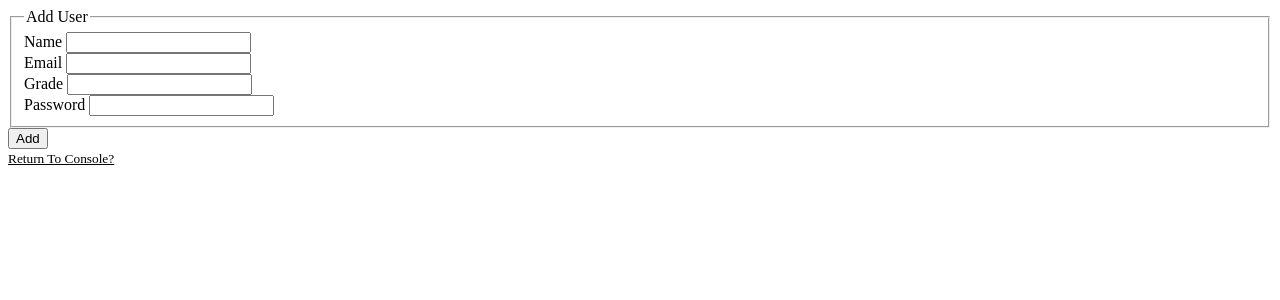
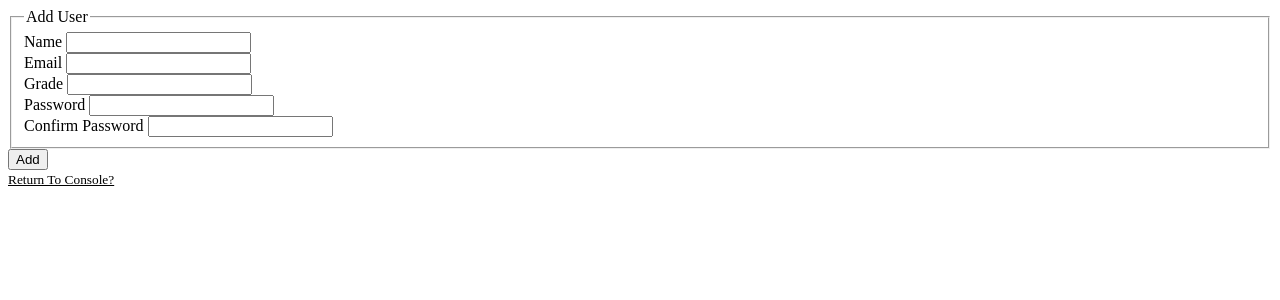
Before and after one commit to VerseGroup/PeerTutor-backend, a Flask app: page /admin/addUser in a window 1280 px wide. Shown: the top 300 px of the page. Run offline with Flask 2, Linux system fonts and the light colour scheme.

Commit message:
added confirm password field for more safety

```diff
--- a/PeerTutor/admin/forms.py
+++ b/PeerTutor/admin/forms.py
@@ -1,6 +1,6 @@
 from flask_wtf import FlaskForm
 from wtforms import StringField, SubmitField, TextAreaField, PasswordField, IntegerField
-from wtforms.validators import DataRequired, ValidationError
+from wtforms.validators import DataRequired, ValidationError, EqualTo
 from PeerTutor.models import User
 
 class AddCourseForm(FlaskForm):
@@ -12,6 +12,7 @@ class AddUserForm(FlaskForm):
     username = StringField('Name', validators=[DataRequired()])
     email = StringField('Email', validators=[DataRequired()])
     password = PasswordField('Password', validators=[DataRequired()])
+    confirm_password = PasswordField('Confirm Password', validators=[DataRequired(), EqualTo('password')])
     grade = IntegerField('Grade', validators=[DataRequired()])
     submit = SubmitField('Add')
 
--- a/PeerTutor/templates/create_user.html
+++ b/PeerTutor/templates/create_user.html
@@ -64,6 +64,20 @@
                     {{ form.password() }}
                 {% endif %}
             </div>
+            <div>
+                {{ form.confirm_password.label() }}
+
+                {% if form.confirm_password.errors %}
+                    {{ form.confirm_password() }}
+                    <div>
+                        {% for error in form.confirm_password.errors %}
+                            <span>{{ error }}</span>
+                        {% endfor %}
+                    </div>
+                {% else %}
+                    {{ form.confirm_password() }}
+                {% endif %}
+            </div>
         </fieldset>
         <div>
             {{ form.submit()}}
--- a/development-files/todo.txt
+++ b/development-files/todo.txt
@@ -9,4 +9,6 @@ IN API
 5. courses a user teaches vs wants to learn
 + a lot more
 
+MORE validators needed for all the forms
+
 Deploy
```
Also changed, not shown: PeerTutor/PeerTutor.db.
